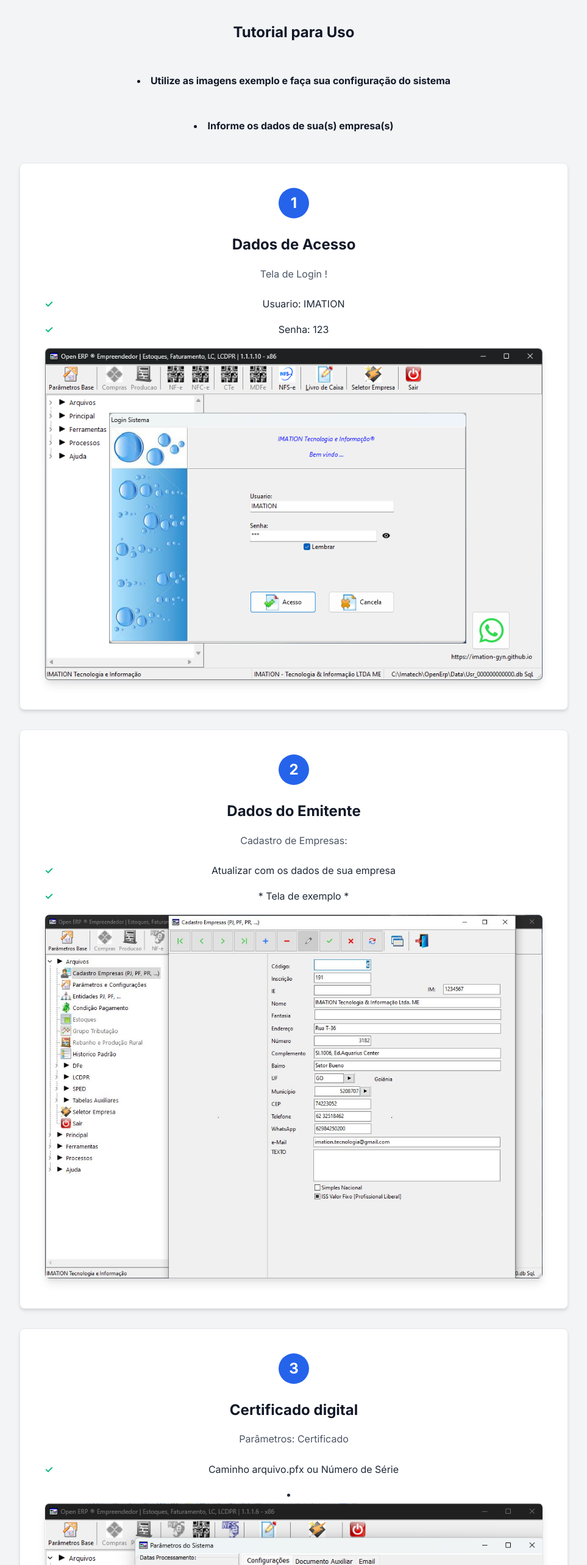
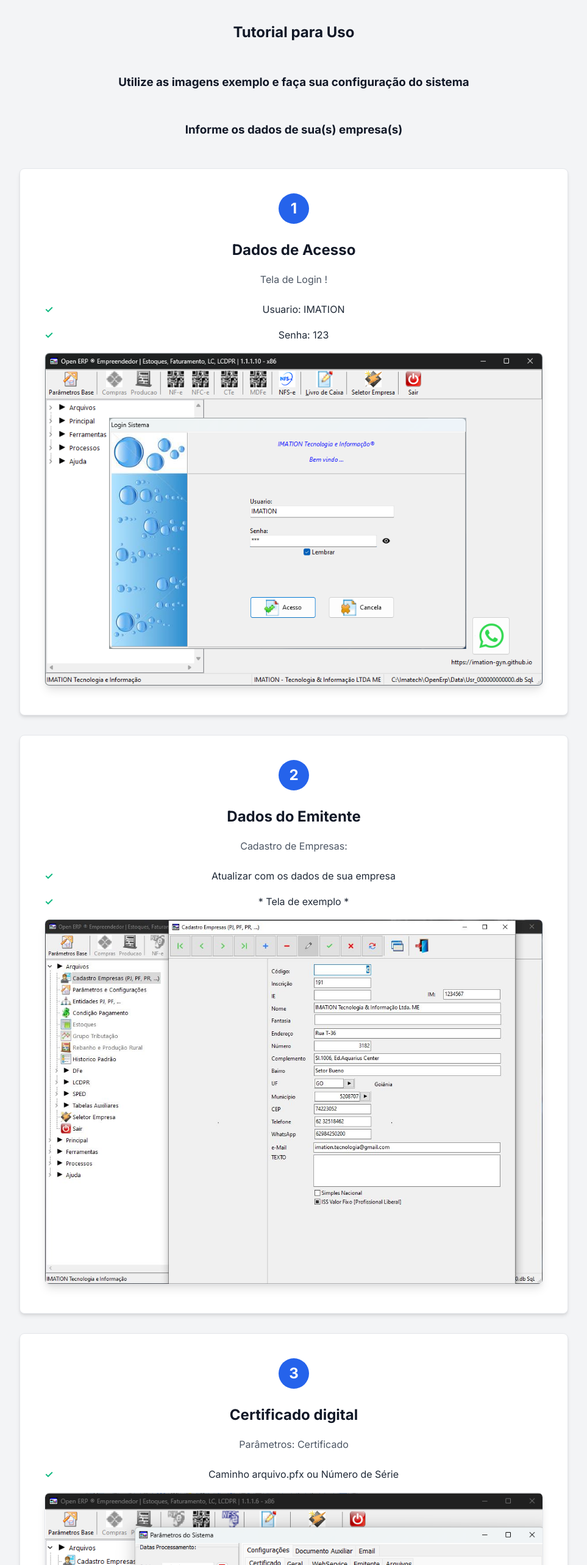
Before and after one commit to imation-gyn/imation-gyn.github.io, a React (Vite) app: page / in a window 1280 px wide. Shown: the part 2240-4806 px from the top of the page at 61% size, without its empty margins (158-1121 px from the left). Built offline with nearby package versions, Linux system fonts and the light colour scheme.

Commit message:
Update 1.1.1.12, Tutorial: fix typo

```diff
--- a/src/components/Tutorial.jsx
+++ b/src/components/Tutorial.jsx
@@ -5,8 +5,8 @@
         <section id="tutorial" className="section tutorial">
             <div className="container">
                 <h2 className="section-title">Tutorial para Uso</h2>
-                <li className="section-title">Utilize as imagens exemplo e faça sua configuração do sistema</li>
-                <li className="section-title">Informe os dados de sua(s) empresa(s)</li>
+                <h3 className="section-title">Utilize as imagens exemplo e faça sua configuração do sistema</h3>
+                <h3 className="section-title">Informe os dados de sua(s) empresa(s)</h3>
                 <div className="tutorial-content">
                     <div className="step-card">
                         <div className="step-icon">1</div>
@@ -39,7 +39,6 @@
                         <ul className="feature-list">
                            <li>Caminho arquivo.pfx ou Número de Série</li>
                         </ul>
-                        <li></li>
                         <div className="product-image">
                             <img src={`${import.meta.env.BASE_URL}Tela_Certificado.png`} alt="Software Screenshot" className="product-screenshot" />
                         </div>
```
